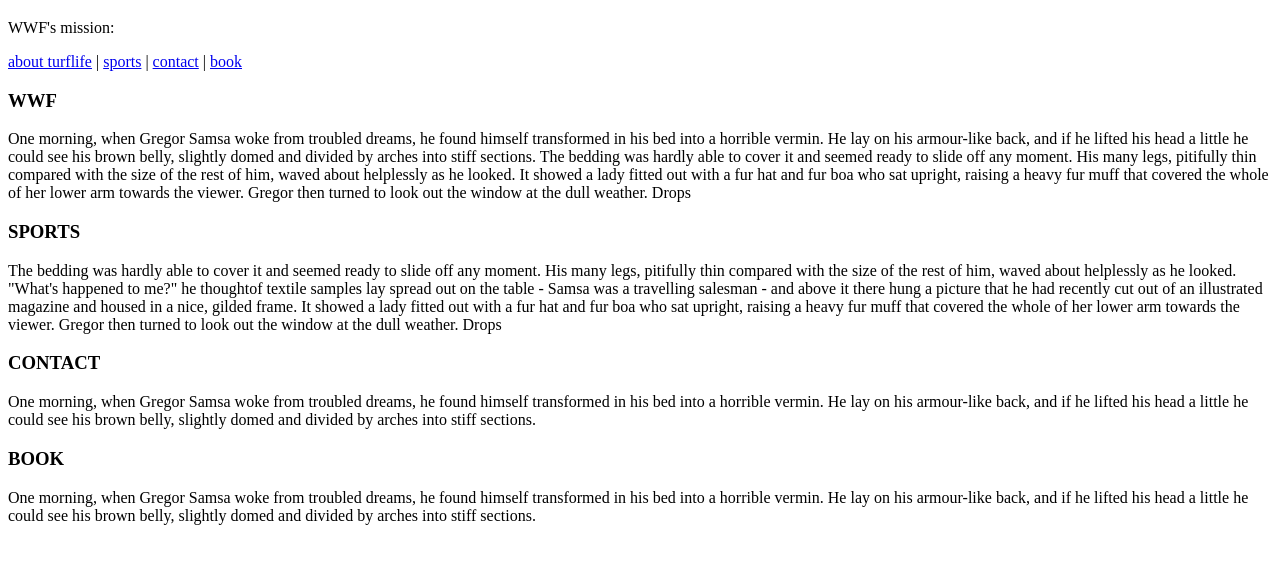
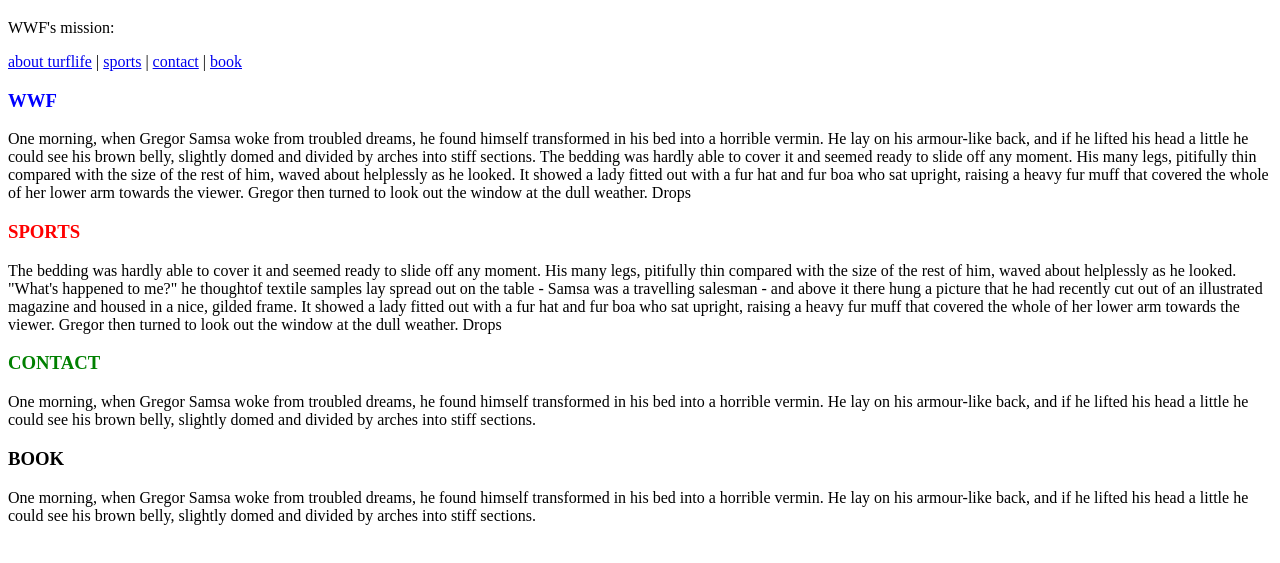
Before and after one commit to yash16mehta/HarshAmirWebsite, a plain HTML site: page home.html in a window 1280 px wide. Shown: the part 61-624 px from the top of the page. Drawn offline with Linux system fonts and the light colour scheme.

Commit message:
Update home.html

```diff
--- a/home.html
+++ b/home.html
@@ -20,15 +20,16 @@
   <a href="#book">book</a>
 
   <section id="about Turfkife">
-  <h1>WWF</h1>
+  <font color="blue"><h1>WWF</h1></font>
   <p>One morning, when Gregor Samsa woke from troubled dreams, he found himself transformed in his bed into a horrible vermin. He lay on his armour-like back, and if he lifted his head a little he could see his brown belly, slightly domed and divided by arches into stiff sections. The bedding was hardly able to cover it and seemed ready to slide off any moment. His many legs, pitifully thin compared with the size of the rest of him, waved about helplessly as he looked.  It showed a lady fitted out with a fur hat and fur boa who sat upright, raising a heavy fur muff that covered the whole of her lower arm towards the viewer. Gregor then turned to look out the window at the dull weather. Drops  </p>
 </section>
  <section id="sports">
-  <h1>SPORTS</h1>
+  <font color="red"> <h1>SPORTS</h1></font>
   <p>The bedding was hardly able to cover it and seemed ready to slide off any moment. His many legs, pitifully thin compared with the size of the rest of him, waved about helplessly as he looked. "What's happened to me?" he thoughtof textile samples lay spread out on the table - Samsa was a travelling salesman - and above it there hung a picture that he had recently cut out of an illustrated magazine and housed in a nice, gilded frame. It showed a lady fitted out with a fur hat and fur boa who sat upright, raising a heavy fur muff that covered the whole of her lower arm towards the viewer. Gregor then turned to look out the window at the dull weather. Drops  </p>
 </section>
- <section id="contact">
-  <h1>CONTACT</h1>
+  <font color="green"> <section id="contact">
+  <h1>CONTACT</h1></font>
+
   <p>One morning, when Gregor Samsa woke from troubled dreams, he found himself transformed in his bed into a horrible vermin. He lay on his armour-like back, and if he lifted his head a little he could see his brown belly, slightly domed and divided by arches into stiff sections.  </p>
 </section>
 
```
